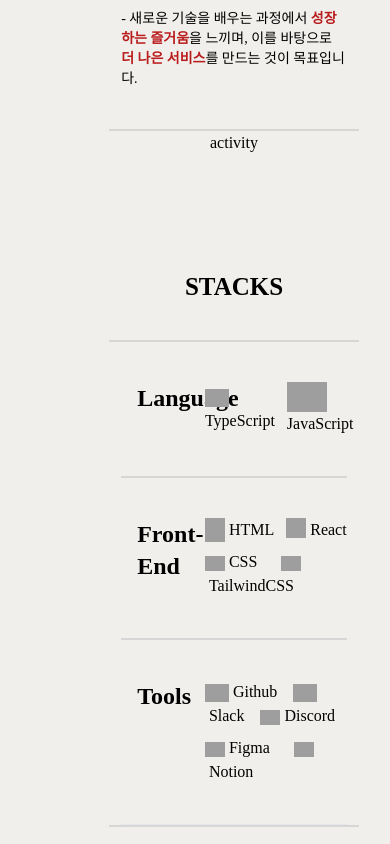
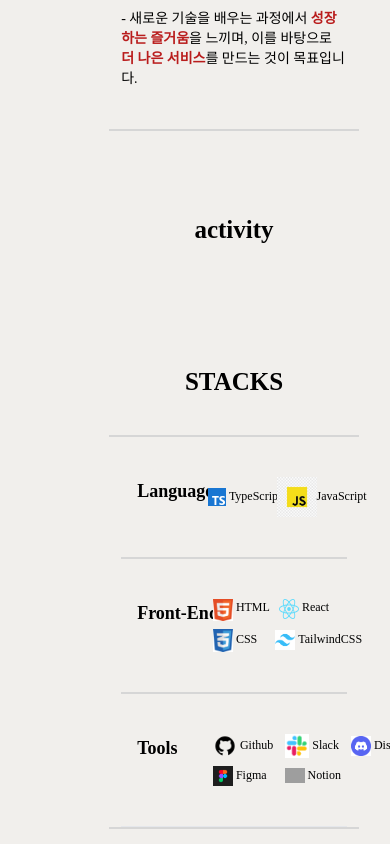
Before and after one commit to dannnnne/dannnnne.github.io, a React (Vite) app in the folder portfolio/: page / in a window 390 px wide. Shown: the part 1500-2344 px from the top of the page. Built offline with nearby package versions, Linux system fonts and the light colour scheme; grey boxes are pictures that could not be loaded; a web font is replaced by a local one.

Commit message:
[ FEAT ] stacks-반응형 웹, 화면 min-h0screen으로 변경

```diff
--- a/portfolio/src/components/about/activity.jsx
+++ b/portfolio/src/components/about/activity.jsx
@@ -1,5 +1,9 @@
 const Activity = () => {
-  return <div>activity</div>;
+  return (
+    <div className="text-[25px] sm:text-[40px] mx-5 2xl:ml-10 font-black border-b-black h-[60px] mt-20 mb-3">
+      activity
+    </div>
+  );
 };
 
 export default Activity;
--- a/portfolio/src/components/project/projects.jsx
+++ b/portfolio/src/components/project/projects.jsx
@@ -1,6 +1,6 @@
 const Projects = () => {
   return (
-    <div className="bg-[rgb(241,239,236)] h-[1024px] ml-[20%]">
+    <div className="bg-[rgb(241,239,236)] min-h-screen ml-[20%]">
       <h1 className="sm:text-[25px] mx-5 2xl:ml-10 font-black md:text-[30px] xl:text-[40px] xl:h-[60px]">
         PROJECTS
       </h1>
--- a/portfolio/src/components/stacks/stacks.jsx
+++ b/portfolio/src/components/stacks/stacks.jsx
@@ -1,18 +1,18 @@
-import TS from '../assets/stacks/TS.png';
-import JS from '../assets/stacks/JS.jpg';
-import HTML from '../assets/stacks/HTML.png';
-import REACT from '../assets/stacks/React.png';
-import CSS from '../assets/stacks/CSS.jpg';
-import TWCSS from '../assets/stacks/TAILWIND.png';
-import GITHUB from '../assets/github.png';
-import SLACK from '../assets/stacks/SLACK.png';
-import DISCORD from '../assets/stacks/DISCORD.png';
-import FIGMA from '../assets/stacks/FIGMA.png';
-import NOTION from '../assets/stacks/NOTION.png';
+import TS from '../../assets/stacks/TS.png';
+import JS from '../../assets/stacks/JS.jpg';
+import HTML from '../../assets/stacks/HTML.png';
+import REACT from '../../assets/stacks/React.png';
+import CSS from '../../assets/stacks/CSS.jpg';
+import TWCSS from '../../assets/stacks/TAILWIND.png';
+import GITHUB from '../../assets/github.png';
+import SLACK from '../../assets/stacks/SLACK.png';
+import DISCORD from '../../assets/stacks/DISCORD.png';
+import FIGMA from '../../assets/stacks/FIGMA.png';
+import NOTION from '../../assets/stacks/NOTION.png';
 
 const Stacks = () => {
   return (
-    <div className="bg-[rgb(241,239,236)] h-[1024px] ml-[20%] flex flex-col items-center">
+    <div className="bg-[rgb(241,239,236)] min-h-screen ml-[20%] flex flex-col items-center">
       <div>
         <h1 className="text-[25px] sm:text-[40px] mx-5 2xl:ml-10 font-black border-b-black h-[60px] mt-20 mb-3">
           STACKS
@@ -20,8 +20,10 @@
       </div>
       <div className="flex flex-col justify-center  border-b-2 border-t-2 px-3 border-[rgb(214,214,214)] outline-none xl:w-[800px] w-[80%]">
         <div className="flex border-b-2 border-[rgb(214,214,214)] py-10">
-          <h2 className="text-2xl px-4 font-bold w-[30%]">Language</h2>
-          <div className="ml-4 flex justify-center items-center gap-3">
+          <h2 className="text-lg sm:text-2xl px-4 font-bold w-[30%]">
+            Language
+          </h2>
+          <div className="ml-4 flex justify-center items-center gap-3 text-xs sm:text-lg whitespace-nowrap">
             <p>
               <img src={TS} className="w-6 inline" />
               TypeScript
@@ -33,8 +35,10 @@
           </div>
         </div>
         <div className="flex border-b-2 border-[rgb(214,214,214)] py-10">
-          <h2 className="text-2xl px-4 font-bold w-[30%]">Front-End</h2>
-          <div className="ml-4 flex flex-col gap-2">
+          <h2 className=" text-lg whitespace-nowrap sm:text-2xl px-4 font-bold w-[30%]">
+            Front-End
+          </h2>
+          <div className="ml-6 flex flex-col gap-2 text-xs sm:text-lg whitespace-nowrap">
             <p className="flex ">
               <img src={HTML} className="w-5 inline" />
               &nbsp;HTML&nbsp;&nbsp;&nbsp;
@@ -50,8 +54,8 @@
           </div>
         </div>
         <div className="flex outline-none border-none py-10">
-          <h2 className="text-2xl px-4 font-bold w-[30%]">Tools</h2>
-          <div className="ml-4 flex flex-col gap-2">
+          <h2 className="text-lg sm:text-2xl px-4 font-bold w-[30%]">Tools</h2>
+          <div className="ml-6 flex flex-col gap-2 text-xs sm:text-lg whitespace-nowrap">
             <p>
               <img src={GITHUB} className="w-6 inline" />
               &nbsp;Github&nbsp;&nbsp;&nbsp;{' '}
```
